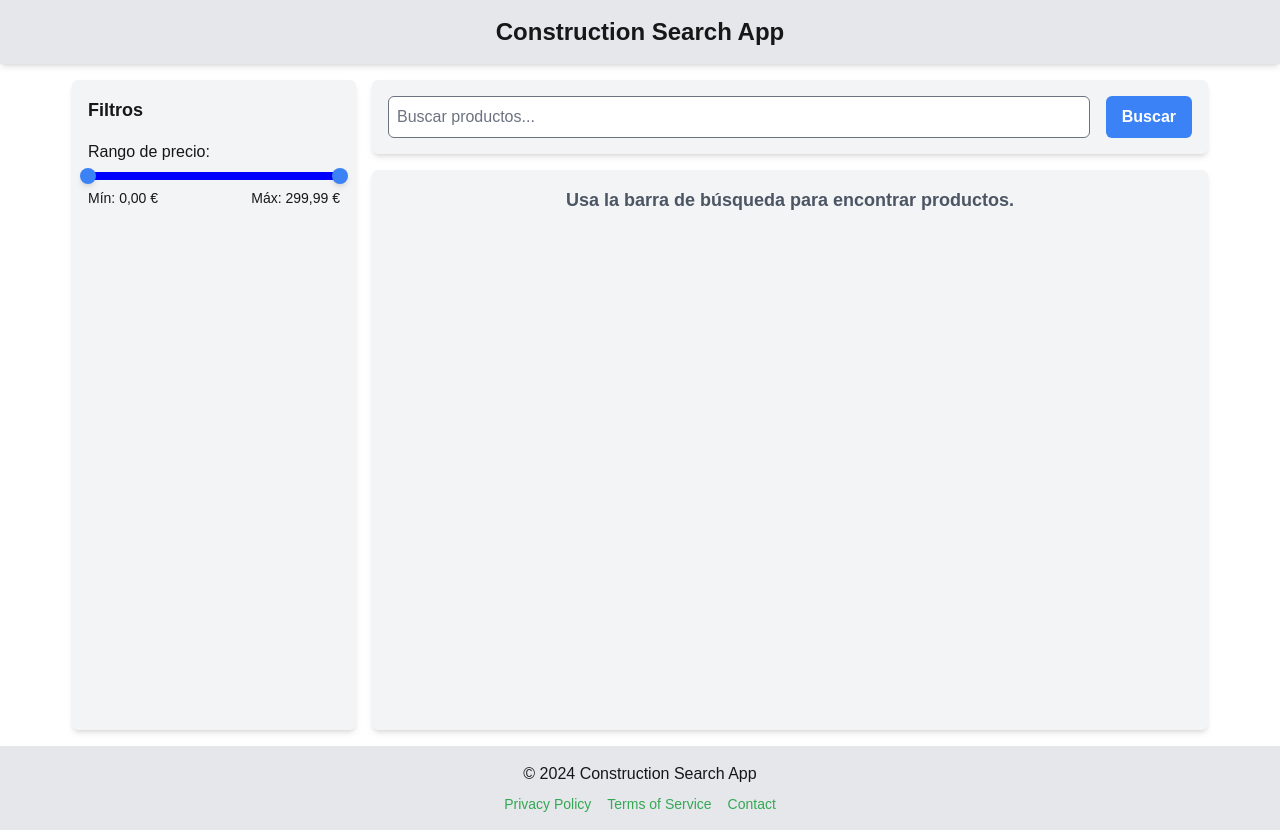
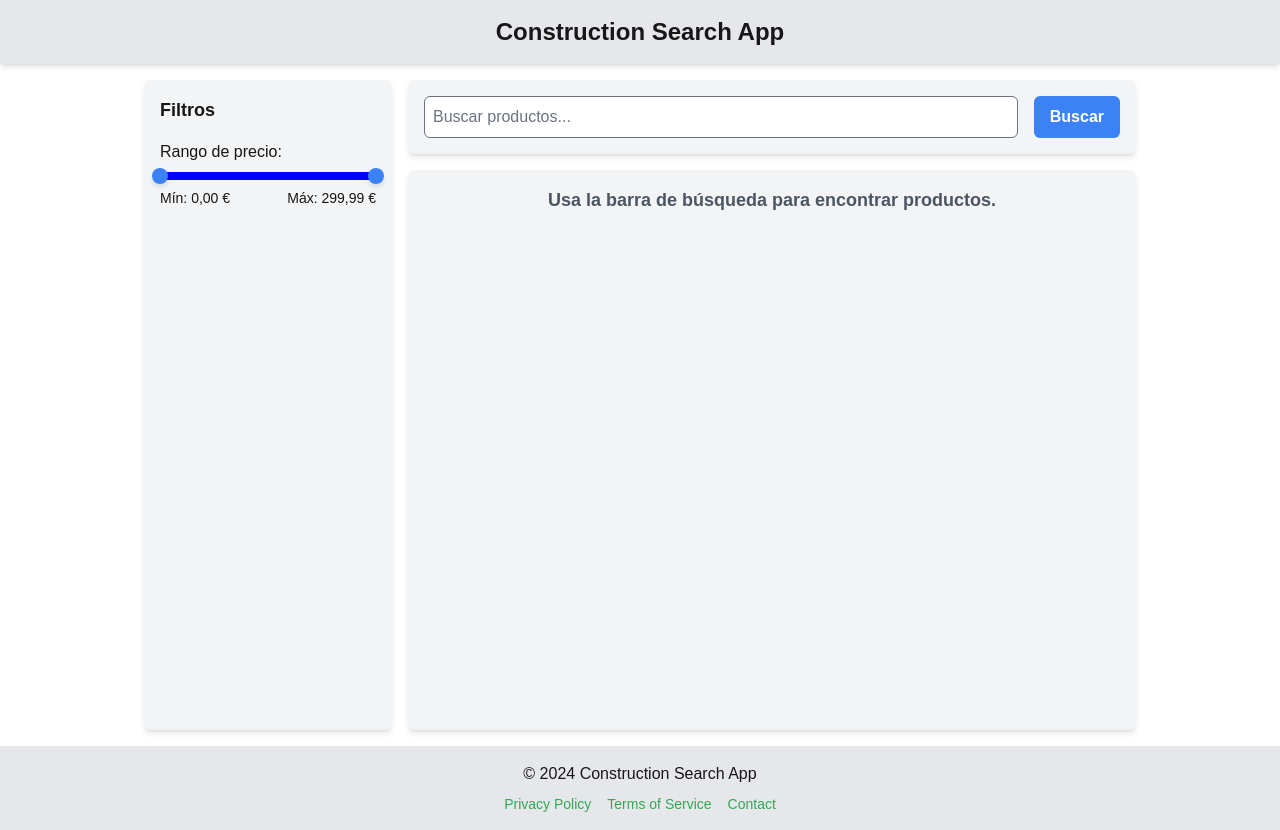
Before and after one commit to The-Deep-Hub/product-scraper-comparison, a Next.js app in the folder frontend/construction-search-app/: page / in a window 1280 px wide. Built offline with nearby package versions, Linux system fonts and the light colour scheme.

Commit message:
Fixed partially width (fixed width on HD screens), refactored ResultsCard. Before refactoring the three components that are left, I will fix some appearance issues with th result card such as image adaptation with a white background, predefined scale or max width-sizes, ...

```diff
--- a/frontend/construction-search-app/src/app/components/ResultCard.tsx
+++ b/frontend/construction-search-app/src/app/components/ResultCard.tsx
@@ -0,0 +1,66 @@
+// ResultCard.tsx
+import React from "react";
+
+// Type definition for a single product
+type Product = {
+  name: string;
+  store: string;
+  url: string;
+  image_url: string;
+  current_price: number;
+  original_price: number | null;
+  description: string;
+};
+
+// Props type definition for the ResultCard component
+type ResultCardProps = {
+  product: Product;
+  formatPrice: (price: number) => string;
+};
+
+// Component to render individual product cards
+const ResultCard: React.FC<ResultCardProps> = ({ product, formatPrice }) => {
+  return (
+    <div className="resultCard border p-4 rounded-md shadow-sm flex flex-col justify-between">
+      <div>
+        <img
+          src={product.image_url}
+          alt={product.name}
+          className="w-full h-32 object-cover rounded-md mb-4"
+        />
+        <h3 className="font-bold">{product.name}</h3>
+        <a
+          href={product.url}
+          target="_blank"
+          rel="noopener noreferrer"
+          className="text-blue-500 hover:underline"
+        >
+          {product.store}
+        </a>
+        {product.original_price ? (
+          <div>
+            <span className="line-through text-gray-500">
+              {formatPrice(product.original_price)}
+            </span>{" "}
+            <span className="font-bold text-green-600">
+              {formatPrice(product.current_price)}
+            </span>
+          </div>
+        ) : (
+          <p className="font-bold text-lg">{formatPrice(product.current_price)}</p>
+        )}
+        <p className="text-sm text-gray-600">
+          {product.description || "No description available"}
+        </p>
+      </div>
+      <button
+        className="mt-4 bg-blue-500 text-white py-2 px-4 rounded-md"
+        onClick={() => window.open(product.url, "_blank")}
+      >
+        Purchase on Site
+      </button>
+    </div>
+  );
+};
+
+export default ResultCard;
--- a/frontend/construction-search-app/src/app/globals.css
+++ b/frontend/construction-search-app/src/app/globals.css
@@ -65,3 +65,57 @@ textarea {
   /* transform: translateY(-5px); Eleva ligeramente la tarjeta */
   box-shadow: 0 4px 10px rgba(0, 0, 0, 0.2); /* Añade sombra */
 }
+
+
+/* Default styles for small screens */
+.container {
+  width: 100%;
+  max-width: 100%;
+  margin: 0 auto;
+  padding-left: 1rem; /* Small padding for mobile */
+  padding-right: 1rem;
+}
+
+/* Increase width and padding for tablets */
+@media (min-width: 640px) {
+  .container {
+    max-width: 90%;
+    padding-left: 2rem;
+    padding-right: 2rem;
+  }
+}
+
+/* Increase width for medium screens */
+@media (min-width: 1024px) {
+  .container {
+    max-width: 85%;
+    padding-left: 4rem;
+    padding-right: 4rem;
+  }
+}
+
+/* Full width for larger screens */
+@media (min-width: 1440px) {
+  .container {
+    max-width: 75%;
+    padding-left: 6rem;
+    padding-right: 6rem;
+  }
+}
+
+/* Ultra-wide screens */
+@media (min-width: 1920px) {
+  .container {
+    max-width: 70%;
+    padding-left: 8rem;
+    padding-right: 8rem;
+  }
+}
+
+img {
+  width: 100%;
+  max-width: 100%;
+  height: auto;
+  object-fit: contain; /* Maintain aspect ratio */
+  background-color: white; /* Ensure clean background */
+}
--- a/frontend/construction-search-app/src/app/layout.tsx
+++ b/frontend/construction-search-app/src/app/layout.tsx
@@ -31,7 +31,7 @@ export default function RootLayout({
         </header>
 
         {/* Main Content */}
-        <main className="flex-1 container mx-auto px-4 flex flex-col gap-4">
+        <main className="flex-1 w-full max-w-[1920px] mx-auto px-4 sm:px-8 md:px-12 lg:px-20 xl:px-32 2xl:px-48">
           {children}
         </main>
 
--- a/frontend/construction-search-app/src/app/mockProducts.json
+++ b/frontend/construction-search-app/src/app/mockProducts.json
@@ -3,7 +3,7 @@
     "name": "Martillo Clásico",
     "store": "leroymerlin",
     "url": "https://www.leroymerlin.es/product/martillo-clasico",
-    "image_url": "https://via.placeholder.com/150",
+    "image_url": "https://media.adeo.com/media/2808391/media.png?width=300",
     "current_price": 10.99,
     "original_price": null,
     "description": "Martillo tradicional con mango de madera."
--- a/frontend/construction-search-app/src/app/page.tsx
+++ b/frontend/construction-search-app/src/app/page.tsx
@@ -2,6 +2,7 @@
 
 import { useState, useEffect } from "react";
 import { Range } from "react-range";
+import ResultCard from "./components/ResultCard";
 
 
 // Removed `mockData` import as data is now fetched from `/api/products`.
@@ -161,41 +162,7 @@ export default function Home() {
             </p>
           ) : (
             filteredProducts.map((product, index) => (
-              <div
-                key={index}
-                className="resultCard border p-4 rounded-md shadow-sm flex flex-col justify-between"
-              >
-                <div>
-                  <img src={product.image_url} alt={product.name} className="w-full h-32 object-cover rounded-md mb-4" />
-                  <h3 className="font-bold">{product.name}</h3>
-                  <a
-                    href={product.url}
-                    target="_blank"
-                    rel="noopener noreferrer"
-                    className="text-blue-500 hover:underline"
-                  >
-                    {product.store}
-                  </a>
-                  {product.original_price && (
-                    <div>
-                      <span className="line-through text-gray-500">{formatPrice(product.original_price)}</span>{" "}
-                      <span className="font-bold text-green-600">{formatPrice(product.current_price)}</span>
-                    </div>
-                  )}
-                  {!product.original_price && (
-                    <p className="font-bold text-lg">{formatPrice(product.current_price)}</p>
-                  )}
-                  <p className="text-sm text-gray-600">
-                    {product.description || "No description available"}
-                  </p>
-                </div>
-                <button
-                  className="mt-4 bg-blue-500 text-white py-2 px-4 rounded-md"
-                  onClick={() => window.open(product.url, "_blank")}
-                >
-                  Purchase on Site
-                </button>
-              </div>
+              <ResultCard key={index} product={product} formatPrice={formatPrice} />
             ))
           )}
         </div>
```
